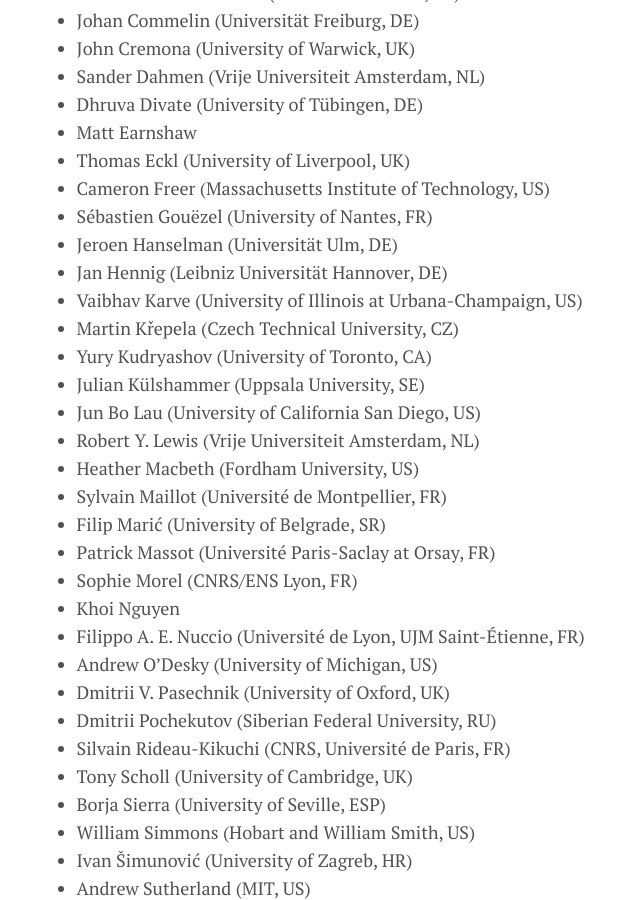
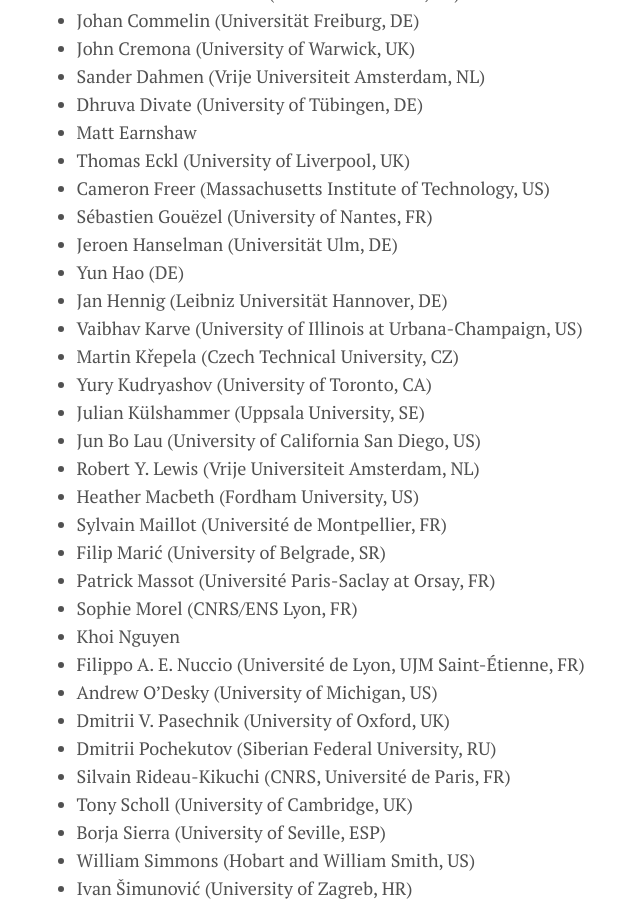
Before and after one commit to leanprover-community/lftcm2020, a Jekyll site: the page built from docs/participants.md, in a window 1280 px wide and 900 px high, scrolled down 890 px. Shown: the whole window, without its empty margins (296-936 px from the left). Built offline with Jekyll 4.4.1, drawn with Linux system fonts in a browser that asks for light colours.

Commit message:
Update participants.md

```diff
--- a/docs/participants.md
+++ b/docs/participants.md
@@ -47,6 +47,7 @@
 * Cameron Freer (Massachusetts Institute of Technology, US)
 * Sébastien Gouëzel (University of Nantes, FR)
 * Jeroen Hanselman (Universität Ulm, DE)
+* Yun Hao (DE)
 * Jan Hennig (Leibniz Universität Hannover, DE)
 * Vaibhav Karve (University of Illinois at Urbana-Champaign, US)
 * Martin Křepela (Czech Technical University, CZ)
```
